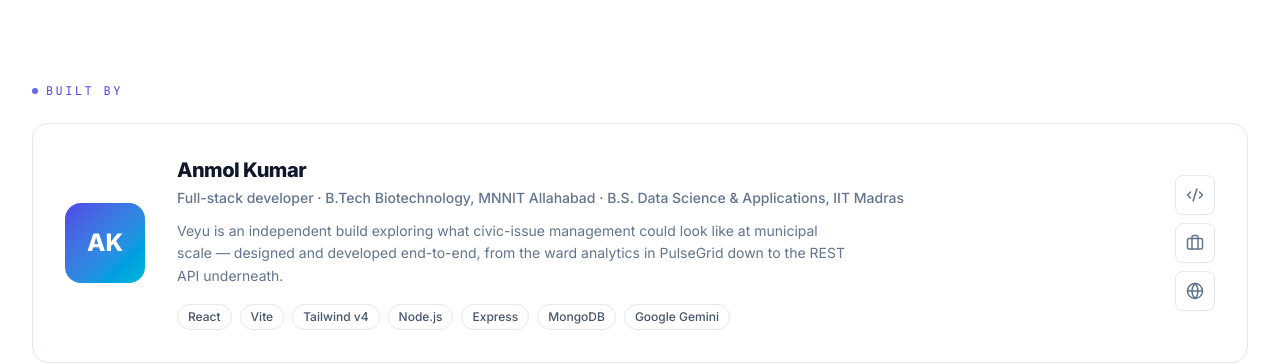
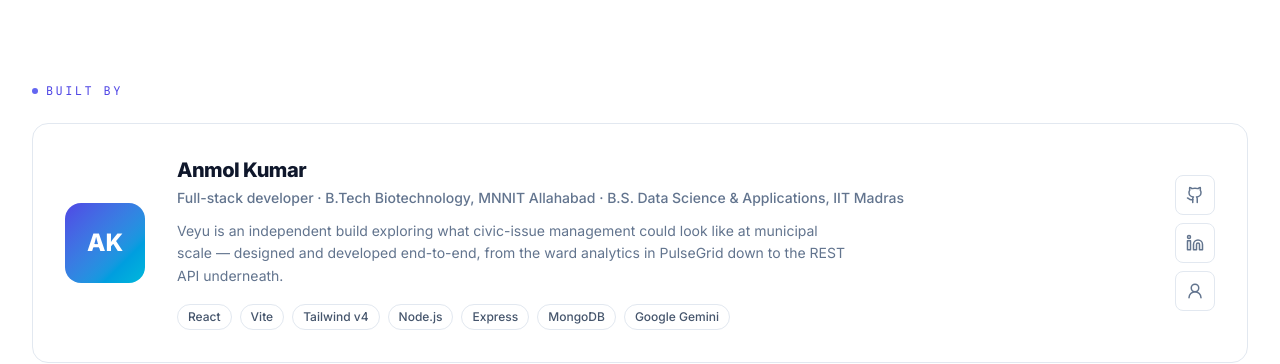
Before and after one commit to anmolkumar875511/Veyu, a React (Vite) app in the folder client/: page / in a window 1280 px wide. Shown: the part 1808-2172 px from the top of the page. Built offline with nearby package versions, Linux system fonts and the light colour scheme; no server answers.

Commit message:
landing page update

```diff
--- a/client/src/pages/public/LandingPage.jsx
+++ b/client/src/pages/public/LandingPage.jsx
@@ -15,9 +15,7 @@
     ShieldCheck,
     HardHat,
     Settings2,
-    Code2,
-    Briefcase,
-    Globe,
+    UserRound,
 } from 'lucide-react';
 import { useAuth } from '../../context/AuthContext.jsx';
 import { getRoleHome } from '../../guards/RouteGuards.jsx';
@@ -250,25 +248,48 @@
                         </div>
                         <div className="flex shrink-0 gap-2 lg:flex-col">
                             <a
-                                href="#"
+                                href="https://github.com/anmolkumar875511"
                                 aria-label="GitHub"
                                 className="flex size-10 items-center justify-center rounded-lg border border-slate-200 dark:border-slate-700 text-slate-500 dark:text-slate-400 transition-colors hover:bg-slate-50 dark:hover:bg-slate-800 hover:text-slate-900 dark:hover:text-white"
                             >
-                                <Code2 className="size-4.5" />
+                                <svg
+                                    className="size-4.5"
+                                    viewBox="0 0 24 24"
+                                    fill="none"
+                                    stroke="currentColor"
+                                    strokeWidth="2"
+                                    strokeLinecap="round"
+                                    strokeLinejoin="round"
+                                >
+                                    <path d="M15 22v-4a4.8 4.8 0 0 0-1-3.5c3 0 6-2 6-5.5.08-1.25-.27-2.48-1-3.5.28-1.15.28-2.35 0-3.5 0 0-1 0-3 1.5-2.64-.5-5.36-.5-8 0C6 2 5 2 5 2c-.3 1.15-.3 2.35 0 3.5A5.403 5.403 0 0 0 4 9c0 3.5 3 5.5 6 5.5-.39.49-.68 1.05-.85 1.65-.17.6-.22 1.23-.15 1.85v4" />
+                                    <path d="M9 18c-4.51 2-5-2-7-2" />
+                                </svg>
                             </a>
                             <a
-                                href="#"
+                                href="https://www.linkedin.com/in/anmolkumar8755"
                                 aria-label="LinkedIn"
                                 className="flex size-10 items-center justify-center rounded-lg border border-slate-200 dark:border-slate-700 text-slate-500 dark:text-slate-400 transition-colors hover:bg-slate-50 dark:hover:bg-slate-800 hover:text-slate-900 dark:hover:text-white"
                             >
-                                <Briefcase className="size-4.5" />
+                                <svg
+                                    className="size-4.5"
+                                    viewBox="0 0 24 24"
+                                    fill="none"
+                                    stroke="currentColor"
+                                    strokeWidth="2"
+                                    strokeLinecap="round"
+                                    strokeLinejoin="round"
+                                >
+                                    <path d="M16 8a6 6 0 0 1 6 6v7h-4v-7a2 2 0 0 0-2-2 2 2 0 0 0-2 2v7h-4v-7a6 6 0 0 1 6-6z" />
+                                    <rect width="4" height="12" x="2" y="9" />
+                                    <circle cx="4" cy="4" r="2" />
+                                </svg>
                             </a>
                             <a
-                                href="#"
+                                href="https://anmol-kumar-shaharwal.vercel.app"
                                 aria-label="Portfolio"
                                 className="flex size-10 items-center justify-center rounded-lg border border-slate-200 dark:border-slate-700 text-slate-500 dark:text-slate-400 transition-colors hover:bg-slate-50 dark:hover:bg-slate-800 hover:text-slate-900 dark:hover:text-white"
                             >
-                                <Globe className="size-4.5" />
+                                <UserRound className="size-4.5" />
                             </a>
                         </div>
                     </div>
```
